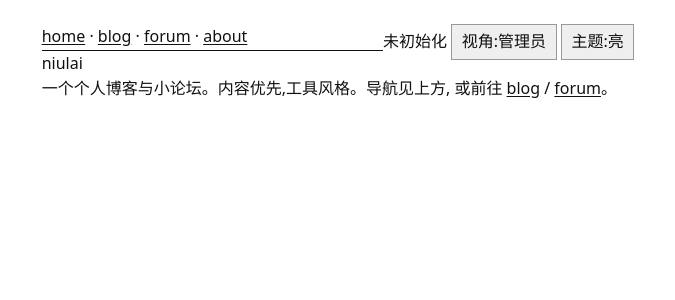
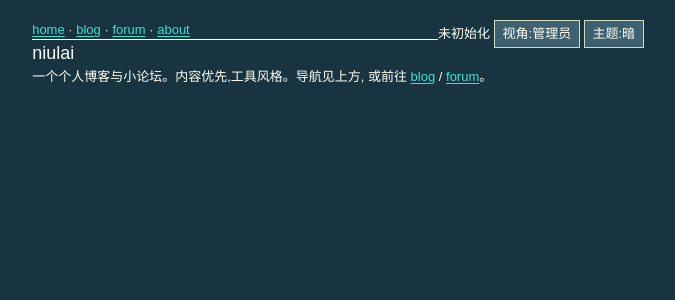
Before and after one commit to ArminZheng/niulai, a Next.js app: page / in a window 1280 px wide. Shown: the top 300 px of the page, without its empty margins (302-977 px from the left). Built offline with nearby package versions, Linux system fonts and the light colour scheme; no server answers; the database is empty.

Commit message:
style: restyle after the classic json-tool palette
Deep teal page, cyan links, pale-olive grid lines, 13px Arial with Consolas
for code — the altearius JSON visualization look. The tool style becomes the
default theme; the toggle now opts into a plain light reading theme instead.

```diff
--- a/app/actions.ts
+++ b/app/actions.ts
@@ -15,10 +15,10 @@ export async function toggleView(): Promise<void> {
 }
 
 // Flip light ⇄ dark. Stored in a cookie, applied via <html data-theme> in the
-// root layout — see lib/theme.ts.
+// root layout — see lib/theme.ts. Default (no cookie) is the dark tool style.
 export async function toggleTheme(): Promise<void> {
   const store = await cookies();
-  const next = store.get(THEME_COOKIE)?.value === "dark" ? "light" : "dark";
+  const next = store.get(THEME_COOKIE)?.value === "light" ? "dark" : "light";
   store.set(THEME_COOKIE, next, { path: "/", sameSite: "lax" });
   revalidatePath("/", "layout");
 }
--- a/app/globals.css
+++ b/app/globals.css
@@ -1,31 +1,42 @@
 @import "tailwindcss";
 
-/* Explicit palette per theme; the toggle sets <html data-theme="dark"> (see
- * lib/theme.ts). color-scheme follows so native controls (scrollbars, form
- * widgets, hr) render in the right scheme too. */
+/* Palette after the classic json-tool (altearius json visualization) look:
+ * deep teal page, cyan links, pale-olive grid lines, small Arial body with
+ * Consolas for code and input. The default theme IS this dark tool style;
+ * the toggle (lib/theme.ts) sets <html data-theme="light"> to fall back to a
+ * plain reading theme. color-scheme follows so native controls (scrollbars,
+ * form widgets, hr) render in the right scheme too. */
 :root {
-  color-scheme: light;
-  --bg: #fff;
-  --fg: #111;
-  --border: #999;
+  color-scheme: dark;
+  --bg: #193441;
+  --bg-panel: #3e606f;
+  --fg: #fcfff5;
+  --border: #d1dbbd;
+  --link: #40e0d0;
+  --accent: #7fff00;
+  --muted: #91aa9d;
 }
 
-html[data-theme="dark"] {
-  color-scheme: dark;
-  --bg: #141414;
-  --fg: #e8e8e8;
-  --border: #666;
+html[data-theme="light"] {
+  color-scheme: light;
+  --bg: #ffffff;
+  --bg-panel: #f5f5f5;
+  --fg: #111111;
+  --border: #999999;
+  --link: #0645ad;
+  --accent: #2e7d32;
+  --muted: #666666;
 }
 
 html {
-  font-family: ui-sans-serif, system-ui, -apple-system, "Segoe UI", Roboto,
-    "Helvetica Neue", Arial, sans-serif;
-  line-height: 1.6;
+  font-family: Arial, Helvetica, ui-sans-serif, system-ui, sans-serif;
+  font-size: 13px;
+  line-height: 1.5;
 }
 
 body {
   margin: 0;
-  max-width: 70ch;
+  max-width: 90ch;
   margin-inline: auto;
   padding: 1.5rem;
   background: var(--bg);
@@ -33,15 +44,25 @@ body {
 }
 
 a {
-  color: inherit;
+  color: var(--link);
   text-decoration: underline;
   text-underline-offset: 0.15em;
 }
 
 code,
 pre {
-  font-family: ui-monospace, SFMono-Regular, "SF Mono", Menlo, Consolas,
-    "Liberation Mono", monospace;
+  font-family: Consolas, "Courier New", ui-monospace, monospace;
+}
+
+/* Headings keep the YUI-era proportions: bold but not oversized. */
+h1 {
+  font-size: 138.5%;
+}
+h2 {
+  font-size: 123.1%;
+}
+h3 {
+  font-size: 108%;
 }
 
 /* Preflight strips form-control borders; give text fields a visible one.
@@ -53,6 +74,8 @@ select {
   border: 1px solid var(--border);
   border-radius: 0;
   padding: 0.25rem 0.4rem;
+  background: var(--bg-panel);
+  color: var(--fg);
 }
 
 input[type="checkbox"],
@@ -68,8 +91,8 @@ button {
   border: 1px solid var(--border);
   border-radius: 0;
   padding: 0.25rem 0.6rem;
-  background: rgba(127, 127, 127, 0.12);
-  color: inherit;
+  background: var(--bg-panel);
+  color: var(--fg);
   cursor: pointer;
 }
 
@@ -92,10 +115,15 @@ td {
   text-align: left;
 }
 
+small {
+  color: var(--muted);
+}
+
 /* Markdown content: code blocks must read as distinct from prose (§29).
- * Border + padding, scrollable horizontally instead of wrapping. */
+ * Panel background + padding, scrollable horizontally instead of wrapping. */
 pre {
   border: 1px solid var(--border);
+  background: var(--bg-panel);
   padding: 0.5rem 0.75rem;
   overflow-x: auto;
 }
--- a/app/layout.tsx
+++ b/app/layout.tsx
@@ -16,7 +16,7 @@ export default async function RootLayout({ children }: { children: ReactNode })
   const user = await getCurrentUser();
   const theme = await getTheme();
   return (
-    <html lang="zh-CN" data-theme={theme === "dark" ? "dark" : undefined}>
+    <html lang="zh-CN" data-theme={theme === "light" ? "light" : undefined}>
       <body>
         <header>
           <nav>
--- a/lib/theme.ts
+++ b/lib/theme.ts
@@ -1,13 +1,16 @@
 import { cookies } from "next/headers";
 
-// Manual light/dark override stored in a cookie and read server-side, so the
-// very first HTML already carries the right theme — no client-side flash and
-// no localStorage dance (same server-first reasoning as the view toggle).
+// Manual theme override stored in a cookie and read server-side, so the very
+// first HTML already carries the right theme — no client-side flash and no
+// localStorage dance (same server-first reasoning as the view toggle).
+//
+// The default is the dark json-tool palette (see globals.css); only an
+// explicit "light" cookie swaps in the plain reading theme.
 export const THEME_COOKIE = "niulai-theme";
 
 export type Theme = "light" | "dark";
 
 export async function getTheme(): Promise<Theme> {
   const store = await cookies();
-  return store.get(THEME_COOKIE)?.value === "dark" ? "dark" : "light";
+  return store.get(THEME_COOKIE)?.value === "light" ? "light" : "dark";
 }
```
